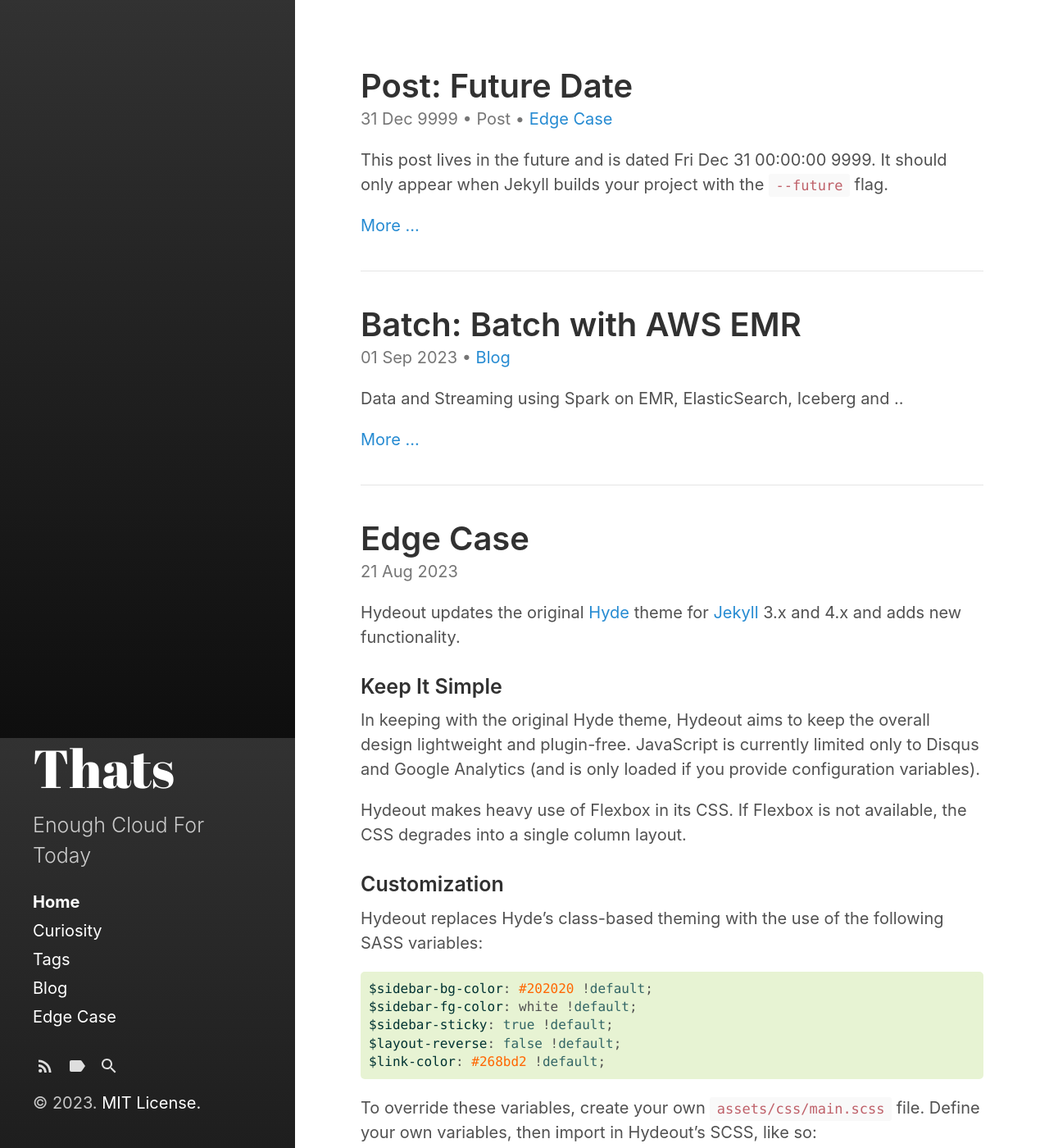
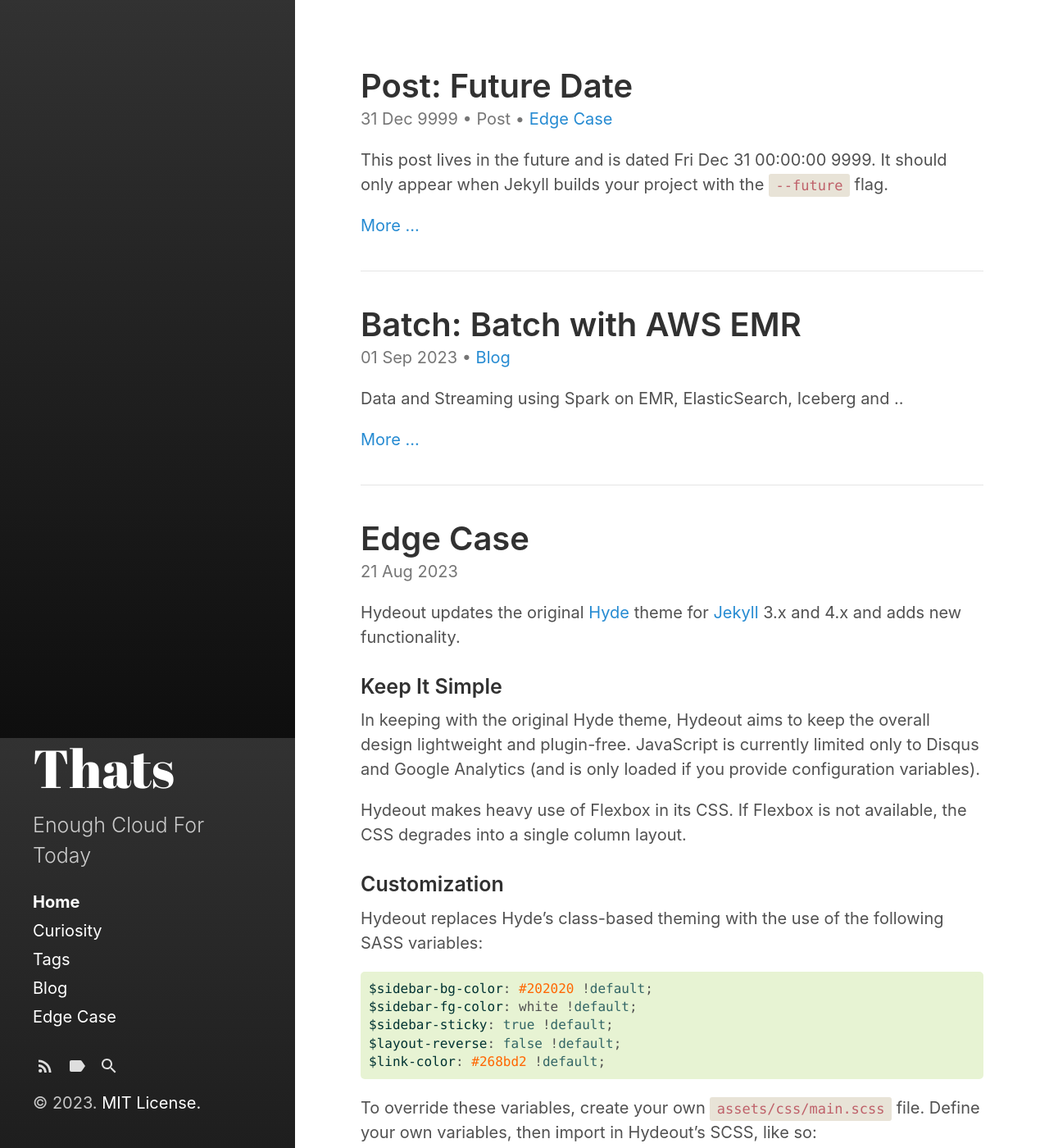
Before and after one commit to farukonder/farukonder.github.io, a Jekyll site: the page built from index.html, in a window 1280 px wide and 1400 px high. Shown: the whole window at 82% size. Built offline with Jekyll 4.4.1, drawn with Linux system fonts in a browser that asks for light colours; the list of posts is cut into pages by our own code.

Commit message:
new content

```diff
--- a/_sass/hydeout/_code.scss
+++ b/_sass/hydeout/_code.scss
@@ -9,7 +9,7 @@ pre {
 }
 
 code {
-  background-color: #f9f9f9;
+  background-color: #e8e3d7;
   border-radius: 3px;
   color: $code-color;
   font-size: 85%;
```
